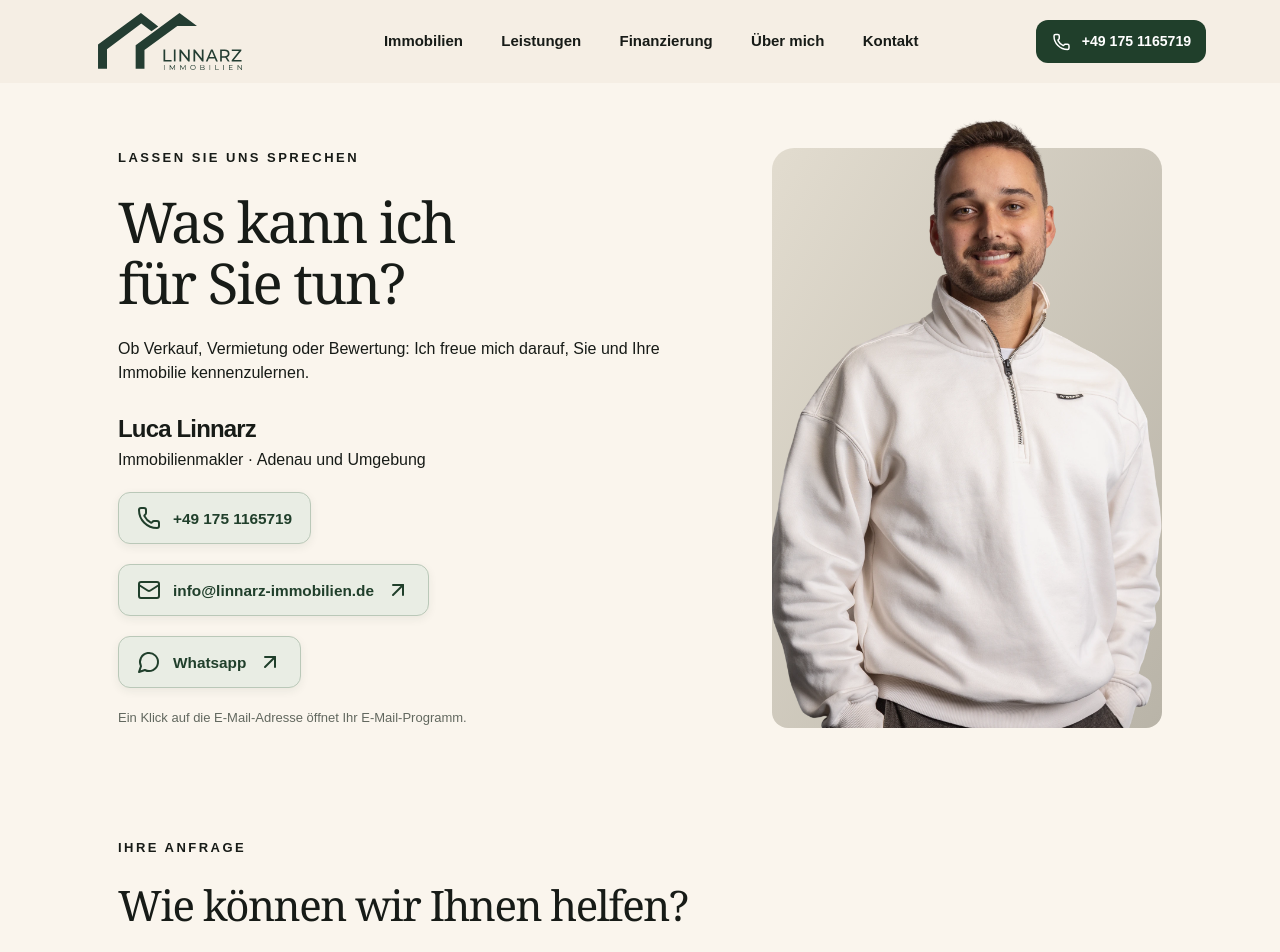
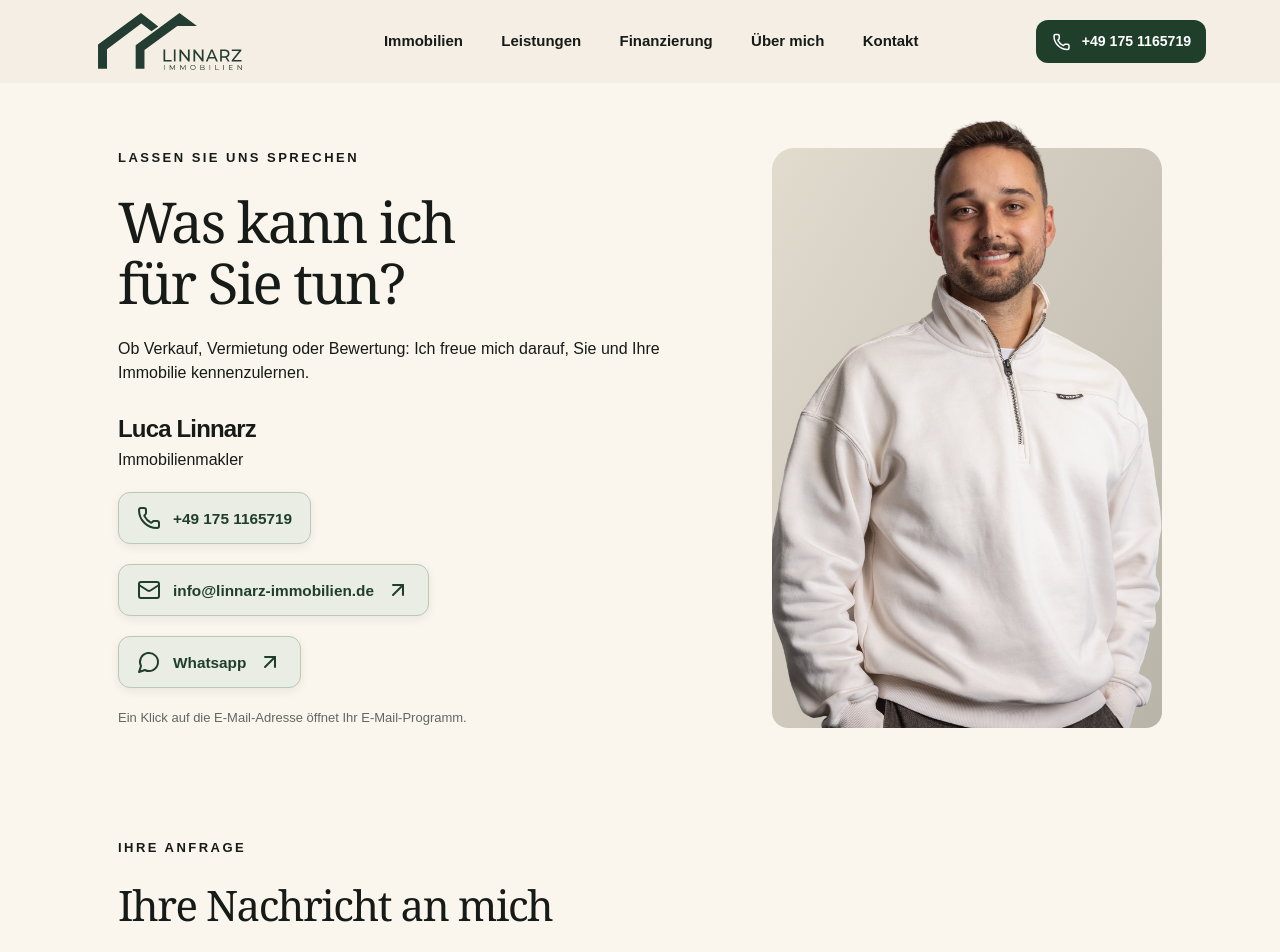
Before and after one commit to luca2linnarz-cyber/linnarz-immobilien, a Next.js app: page /kontakt in a window 1280 px wide. Shown: the top 952 px of the page. Built offline with nearby package versions, Linux system fonts and the light colour scheme.

Commit message:
Simplify contact introduction and distinguish form heading

```diff
--- a/app/kontakt/page.tsx
+++ b/app/kontakt/page.tsx
@@ -2,4 +2,4 @@ import ContactForm from '@/components/contact-form';
 import Portrait from '@/components/portrait';
 import {Mail,Phone,ArrowUpRight,MessageCircle} from 'lucide-react';
 export const metadata={title:'Kontakt'};
-export default async function Kontakt({searchParams}:{searchParams:Promise<{anliegen?:string}>}){const {anliegen}=await searchParams;const subject=['Verkauf','Vermietung','Bewertung','Baufinanzierung'].includes(anliegen??'')?anliegen:'Verkauf';return <><section className="section page-section contact-page"><div><p className="eyebrow">Lassen Sie uns sprechen</p><h1>Was kann ich<br/>für Sie tun?</h1><p>Ob Verkauf, Vermietung oder Bewertung: Ich freue mich darauf, Sie und Ihre Immobilie kennenzulernen.</p><h2>Luca Linnarz</h2><p>Immobilienmakler · Adenau und Umgebung</p><a className="contact-link" href="tel:+491751165719"><Phone/>+49 175 1165719</a><a className="contact-link" href={'mailto:info@linnarz-immobilien.de?subject='+encodeURIComponent(subject??'Verkauf')}><Mail/>info@linnarz-immobilien.de<ArrowUpRight/></a><a className="contact-link whatsapp-link" href="https://wa.me/message/YVSWQBBTCO4EO1" target="_blank" rel="noopener noreferrer"><MessageCircle/>Whatsapp<ArrowUpRight/></a><p className="demo-note">Ein Klick auf die E-Mail-Adresse öffnet Ihr E-Mail-Programm.</p></div><Portrait contact/></section><ContactForm subject={subject ?? 'Verkauf'}/></>}
+export default async function Kontakt({searchParams}:{searchParams:Promise<{anliegen?:string}>}){const {anliegen}=await searchParams;const subject=['Verkauf','Vermietung','Bewertung','Baufinanzierung'].includes(anliegen??'')?anliegen:'Verkauf';return <><section className="section page-section contact-page"><div><p className="eyebrow">Lassen Sie uns sprechen</p><h1>Was kann ich<br/>für Sie tun?</h1><p>Ob Verkauf, Vermietung oder Bewertung: Ich freue mich darauf, Sie und Ihre Immobilie kennenzulernen.</p><h2>Luca Linnarz</h2><p>Immobilienmakler</p><a className="contact-link" href="tel:+491751165719"><Phone/>+49 175 1165719</a><a className="contact-link" href={'mailto:info@linnarz-immobilien.de?subject='+encodeURIComponent(subject??'Verkauf')}><Mail/>info@linnarz-immobilien.de<ArrowUpRight/></a><a className="contact-link whatsapp-link" href="https://wa.me/message/YVSWQBBTCO4EO1" target="_blank" rel="noopener noreferrer"><MessageCircle/>Whatsapp<ArrowUpRight/></a><p className="demo-note">Ein Klick auf die E-Mail-Adresse öffnet Ihr E-Mail-Programm.</p></div><Portrait contact/></section><ContactForm subject={subject ?? 'Verkauf'}/></>}
--- a/components/contact-form.tsx
+++ b/components/contact-form.tsx
@@ -7,7 +7,7 @@ export default function ContactForm({ subject }: { subject: string }) {
   const [busy, setBusy] = useState(false);
   const [sent, setSent] = useState(false);
   return <section className="section inquiry-section" aria-labelledby="inquiry-title">
-    <p className="eyebrow">Ihre Anfrage</p><h2 id="inquiry-title">Wie können wir Ihnen helfen?</h2>
+    <p className="eyebrow">Ihre Anfrage</p><h2 id="inquiry-title">Ihre Nachricht an mich</h2>
     <p>Schildern Sie uns Ihr Anliegen. Wir melden uns persönlich bei Ihnen. Alle Felder sind Pflichtfelder.</p>
     <form className="inquiry-form" onSubmit={async e => {
       e.preventDefault(); if (busy) return;
```
